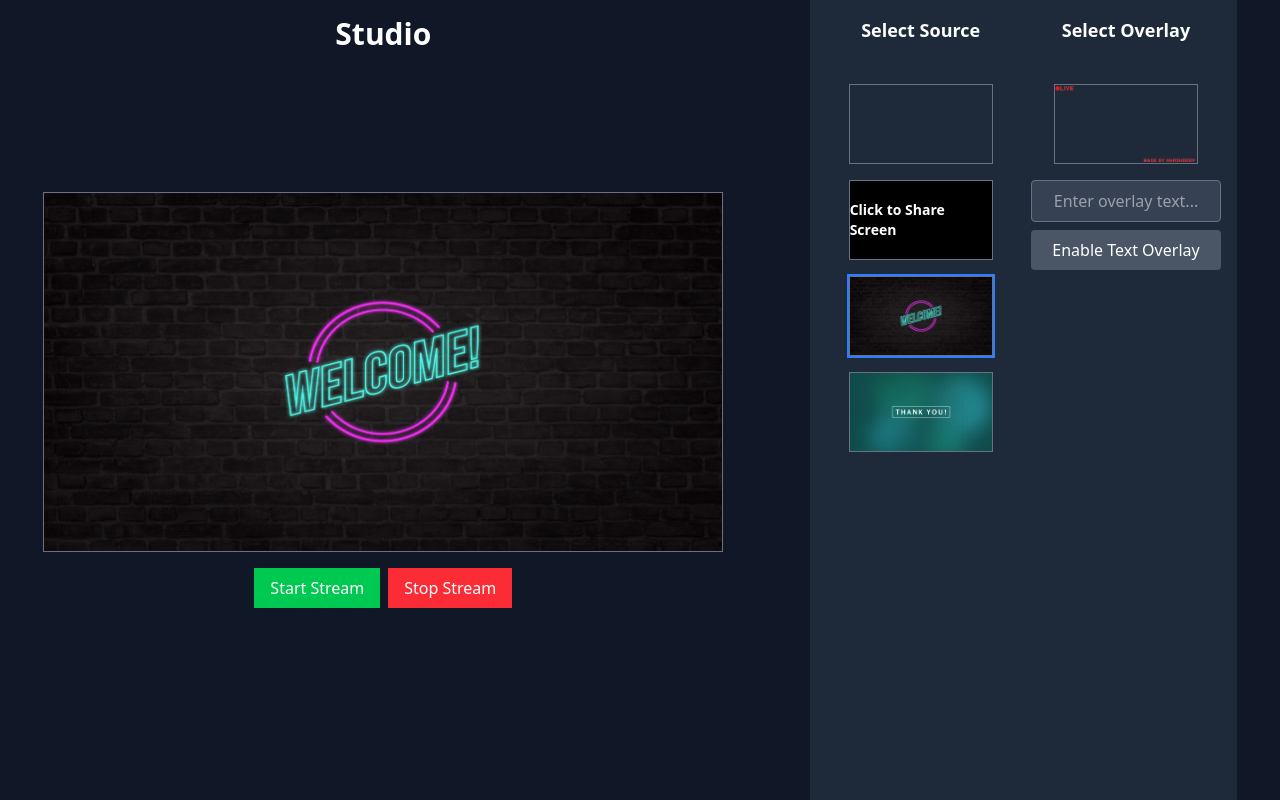
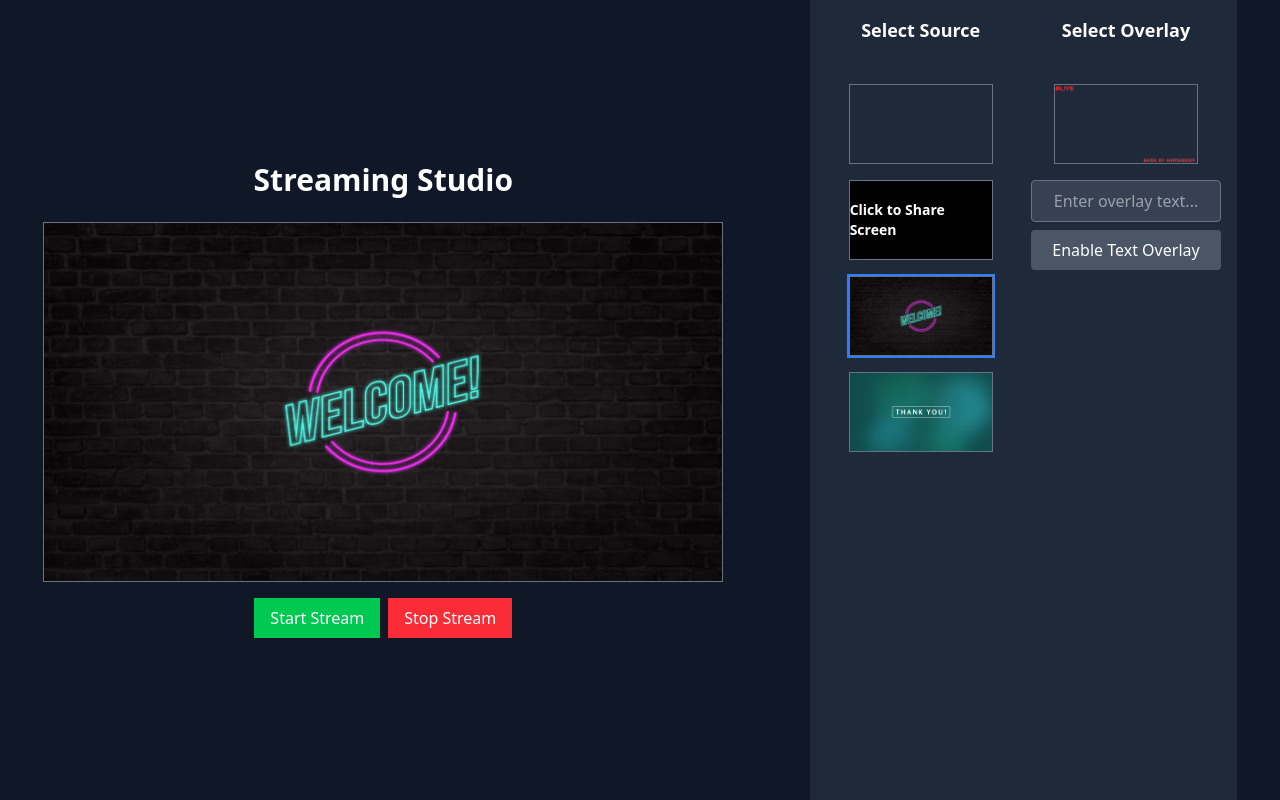
Before and after one commit to harshdM99/LiveOverlay, a React (Vite) app in the folder frontend/: page /app in a window 1280 px wide. Built offline with nearby package versions, Linux system fonts and the light colour scheme; no server answers.

Commit message:
Add features

```diff
--- a/frontend/src/App.css
+++ b/frontend/src/App.css
@@ -42,3 +42,17 @@
 .read-the-docs {
   color: #888;
 } */
+
+html, body {
+  height: 100%;
+  overflow-y: auto; /* ✅ Enables scrolling instead of overflow */
+}
+
+.canvas-container {
+  overflow: hidden; /* ✅ Prevents unwanted white background issues */
+}
+
+.right-panel {
+  max-height: 90vh; /* ✅ Prevents right panel overflow */
+  overflow-y: auto; /* ✅ Allows scrolling if needed */
+}
--- a/frontend/src/App.jsx
+++ b/frontend/src/App.jsx
@@ -16,7 +16,9 @@ function App() {
   const [isTextOverlayEnabled, setIsTextOverlayEnabled] = useState(false); // ✅ Toggle for text overlay
   const [cameraDenied, setCameraDenied] = useState(false); // ✅ Track camera access
 
-  // const socket = io("http://localhost:3000");
+  const socket = io("http://localhost:3000");
+
+  useEffect(() => {
     async function getUserMedia() {
       try {
         const mediaStream = await navigator.mediaDevices.getUserMedia({
@@ -32,7 +34,6 @@ function App() {
       }
     }
 
-  useEffect(() => {
     getUserMedia();
   }, []);
 
@@ -207,16 +208,19 @@ function App() {
   const stopStreaming = () => {
     if (mediaRecorderRef.current) {
       mediaRecorderRef.current.stop();
+      setTwitchUrl(null); // ✅ Hide the Twitch URL after stopping
       console.log("Streaming stopped...");
     }
   };
 
   return (
-    <div className="flex justify-around h-screen bg-gray-900 text-white ">
+    // <div className="flex justify-around h-screen bg-gray-900 text-white ">
+    <div className="flex items-center justify-around h-screen bg-gray-900 text-white overflow-y-auto">
+
       {/* Left Section - Main Canvas Display */}
       <div className="flex flex-col items-center justify-center relative">
         {/* Title */}
-        <h1 className="absolute top-4 text-3xl font-bold">Studio</h1>
+        <h1 className="top-4 text-3xl mb-6 font-bold w-full text-center">Streaming Studio</h1>
 
         {/* Main Canvas - Reduced Size & Shifted Left */}
         <canvas ref={canvasRef} width={680} height={360} className="border border-gray-500 w-[680px] h-[360px]"></canvas>
@@ -230,10 +234,19 @@ function App() {
           </button>
         </div>
 
-        {twitchUrl && (
+        {/* {twitchUrl && (
           <div className="mt-4">
             <p className="text-lg">🔴 Streaming Live on twitch:</p>
             <a href={twitchUrl} target="_blank" rel="noopener noreferrer" className="text-blue-400 underline">
+              {twitchUrl}
+            </a>
+          </div>
+        )} */}
+
+        {twitchUrl && (
+          <div className="mt-12 p-3 bg-gray-800 rounded text-center w-[90%] max-w-3xl">
+            <p className="text-lg">🔴 Streaming Live on Twitch:</p>
+            <a href={twitchUrl} target="_blank" rel="noopener noreferrer" className="text-blue-400 underline break-all">
               {twitchUrl}
             </a>
           </div>
@@ -241,13 +254,13 @@ function App() {
       </div>
 
 {/* Right Panel - Side-by-Side Source & Overlay Sections */}
-<div className="w-1/3 p-4 bg-gray-800 flex flex-row justify-between h-full gap-4">
+<div className="w-1/3 p-4 bg-gray-800 flex flex-row justify-between min-h-screen gap-4 overflow-y-auto">
 
   {/* 🎥 Source Selection Section */}
   <div className="w-1/2 flex flex-col items-center space-y-4">
     <h2 className="text-lg font-bold mb-10">Select Source</h2>
 
-    <div className="relative w-36 h-20 border border-gray-500 mb-4 cursor-pointer" onClick={getUserMedia}>
+    <div className="relative w-36 h-20 border border-gray-500 mb-4 cursor-pointer">
       {/* Show video if access is granted */}
       {!cameraDenied ? (
         <video
--- a/frontend/src/components/Overlay.jsx
+++ b/frontend/src/components/Overlay.jsx
@@ -1,8 +1,8 @@
 function Overlay({ text }) {
     return (
-        <div className="absolute top-4 left-4 text-white text-xl font-bold bg-black bg-opacity-50 p-2 rounded">
-        {text}
-        </div>
+        <canvas>
+
+        </canvas>
     );
 }
 
```
Lines whose indentation alone changed are shown as unchanged.
